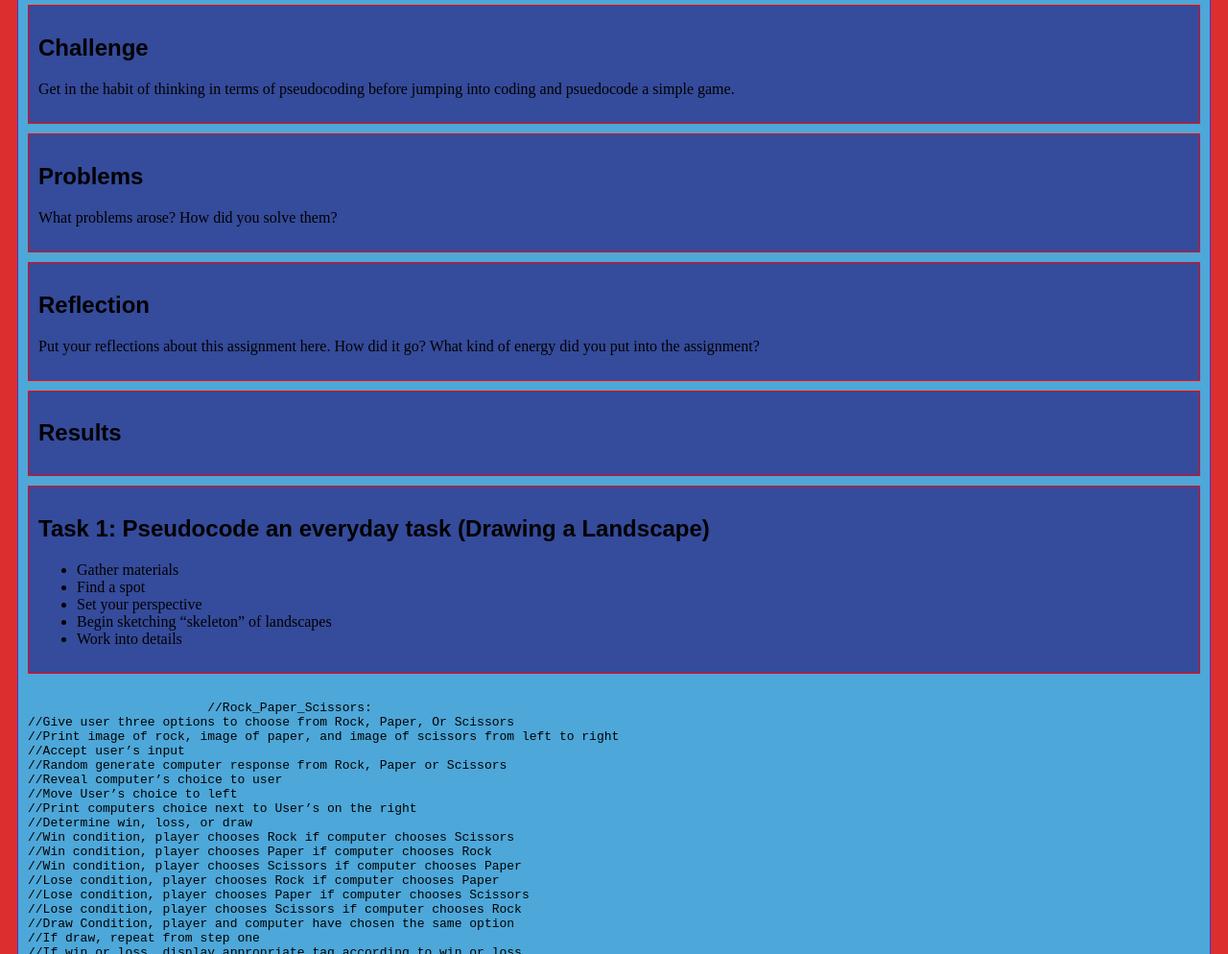
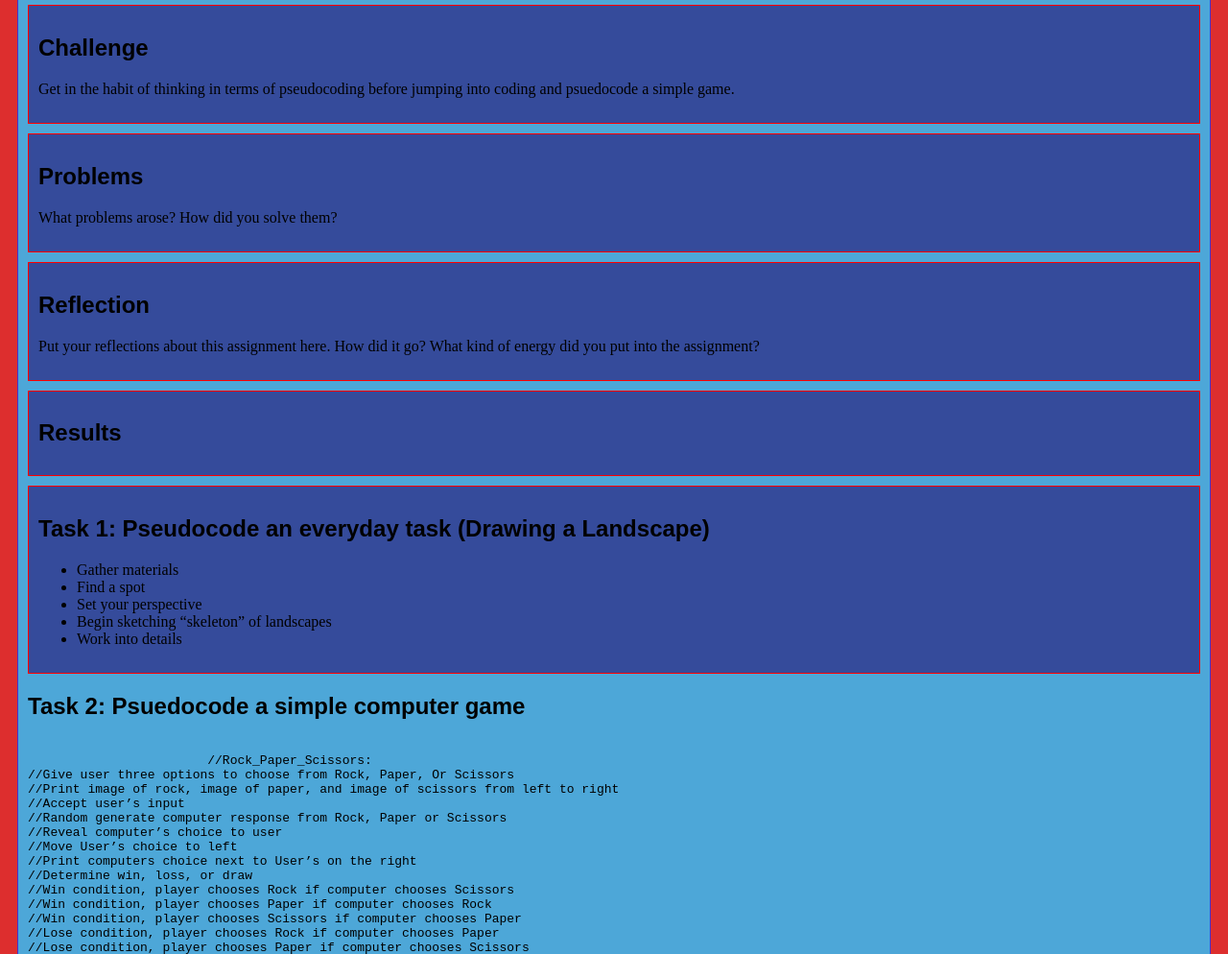
Before and after one commit to bkparz3/art101, a plain HTML site: page lab4/index.html in a window 1280 px wide. Shown: the part 106-1100 px from the top of the page at 96% size. Drawn offline with nearby package versions, Linux system fonts and the light colour scheme.

Commit message:
Update index.html

```diff
--- a/lab4/index.html
+++ b/lab4/index.html
@@ -54,6 +54,7 @@
 				</ul>
 		</div>
 		<div class=""minor-section">
+			<h2>Task 2: Psuedocode a simple computer game</h2>
 			<pre><code></code>
 			//Rock_Paper_Scissors:
 //Give user three options to choose from Rock, Paper, Or Scissors
```
